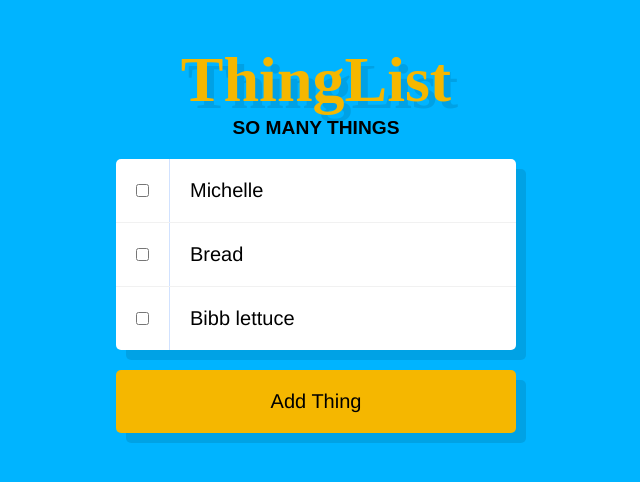
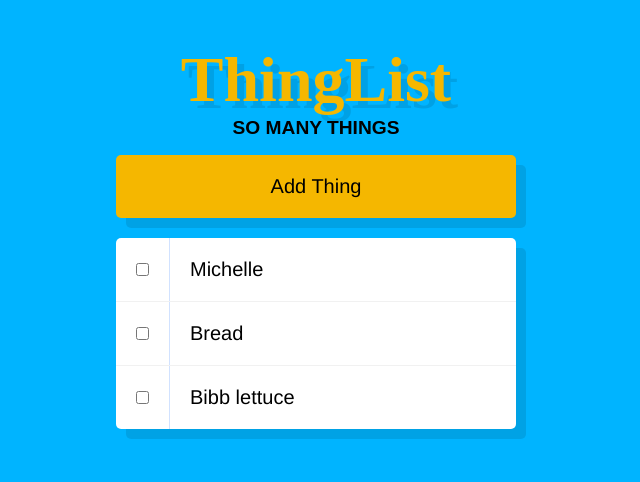
Before and after one commit to ahansma/thing-list, a React (Create React App) app: page / in a window 1280 px wide. Shown: the top 482 px of the page, without its empty margins (324-964 px from the left). Built offline with nearby package versions, Linux system fonts and the light colour scheme; a web font is replaced by a local one.

Commit message:
Fixed stuff

```diff
--- a/src/AddThingButton.css
+++ b/src/AddThingButton.css
@@ -1,4 +1,4 @@
-button.add-thing{
+.AddThingButton{
   background-color: #F5B700;
   border: 0;
   border-radius: 5px;
--- a/src/AddThingButton.js
+++ b/src/AddThingButton.js
@@ -2,10 +2,10 @@ import React from 'react'
 
 import './AddThingButton.css'
 
-const AddThingButton = () => {
-    return (
-        <button className="add-thing">Add Thing</button>
-    )
+const AddThingButton = ({ addThing }) => {
+
+    return <button className="AddThingButton" onClick={addThing}>Add Thing</button>
+
 }
 
 export default AddThingButton
--- a/src/App.js
+++ b/src/App.js
@@ -17,8 +17,9 @@ class App extends Component {
     return (
       <div className="App">
         <Header />
+        <AddThingButton />
         <ThingList  things={this.state.things} />
-        <AddThingButton />
+
       </div>
     );
   }
```
